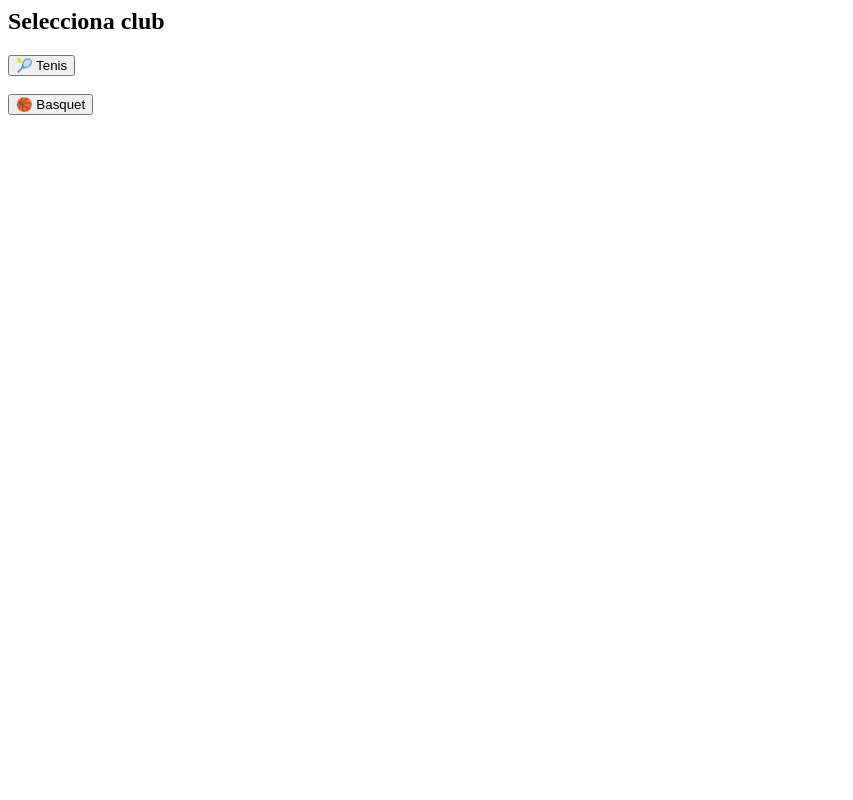
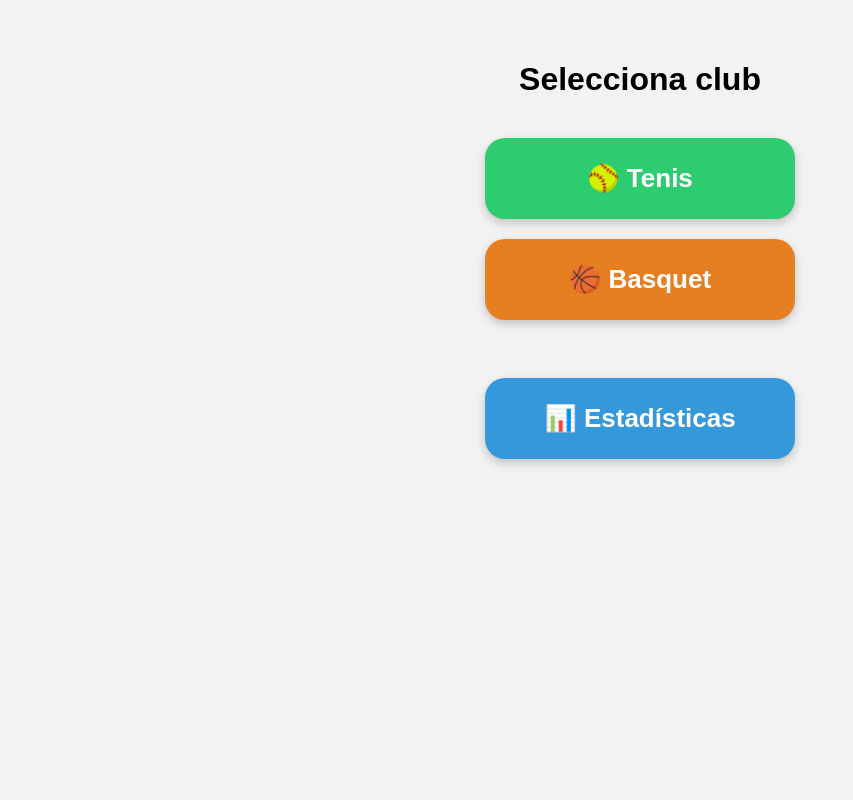
Before and after one commit to joelin6540-rgb/Asistencia-Club, a Flask app: page / in a window 1280 px wide. Shown: the whole page, without its empty margins (0-853 px from the left). Run offline with Flask 3, Linux system fonts and the light colour scheme; parts of the project's set-up code (start-up, migrations or seed data) failed here and were passed over.

Commit message:
restore clubes design

```diff
--- a/templates/clubes.html
+++ b/templates/clubes.html
@@ -1,11 +1,75 @@
-<h2>Selecciona club</h2>
+<!DOCTYPE html>
+<html>
 
-<a href="/asistencia/tenis">
-<button>🎾 Tenis</button>
+<head>
+<meta name="viewport" content="width=device-width, initial-scale=1">
+
+<style>
+
+body{
+font-family: Arial, Helvetica, sans-serif;
+text-align:center;
+background:#f2f2f2;
+margin:0;
+padding-top:40px;
+}
+
+h1{
+font-size:32px;
+margin-bottom:40px;
+}
+
+.club{
+display:block;
+width:260px;
+margin:20px auto;
+padding:25px;
+font-size:26px;
+border-radius:20px;
+color:white;
+text-decoration:none;
+font-weight:bold;
+box-shadow:0 4px 10px rgba(0,0,0,0.2);
+}
+
+.tenis{
+background:#2ecc71;
+}
+
+.basquet{
+background:#e67e22;
+}
+
+.estadisticas{
+background:#3498db;
+}
+
+.club:hover{
+opacity:0.9;
+}
+
+</style>
+</head>
+
+
+<body>
+
+<h1>Selecciona club</h1>
+
+<a class="club tenis" href="/asistencia/tenis">
+🥎 Tenis
 </a>
 
-<br><br>
+<a class="club basquet" href="/asistencia/basquet">
+🏀 Basquet
+</a>
 
-<a href="/asistencia/basquet">
-<button>🏀 Basquet</button>
+<br>
+
+<a class="club estadisticas" href="/estadisticas">
+📊 Estadísticas
 </a>
+
+</body>
+
+</html>
```
